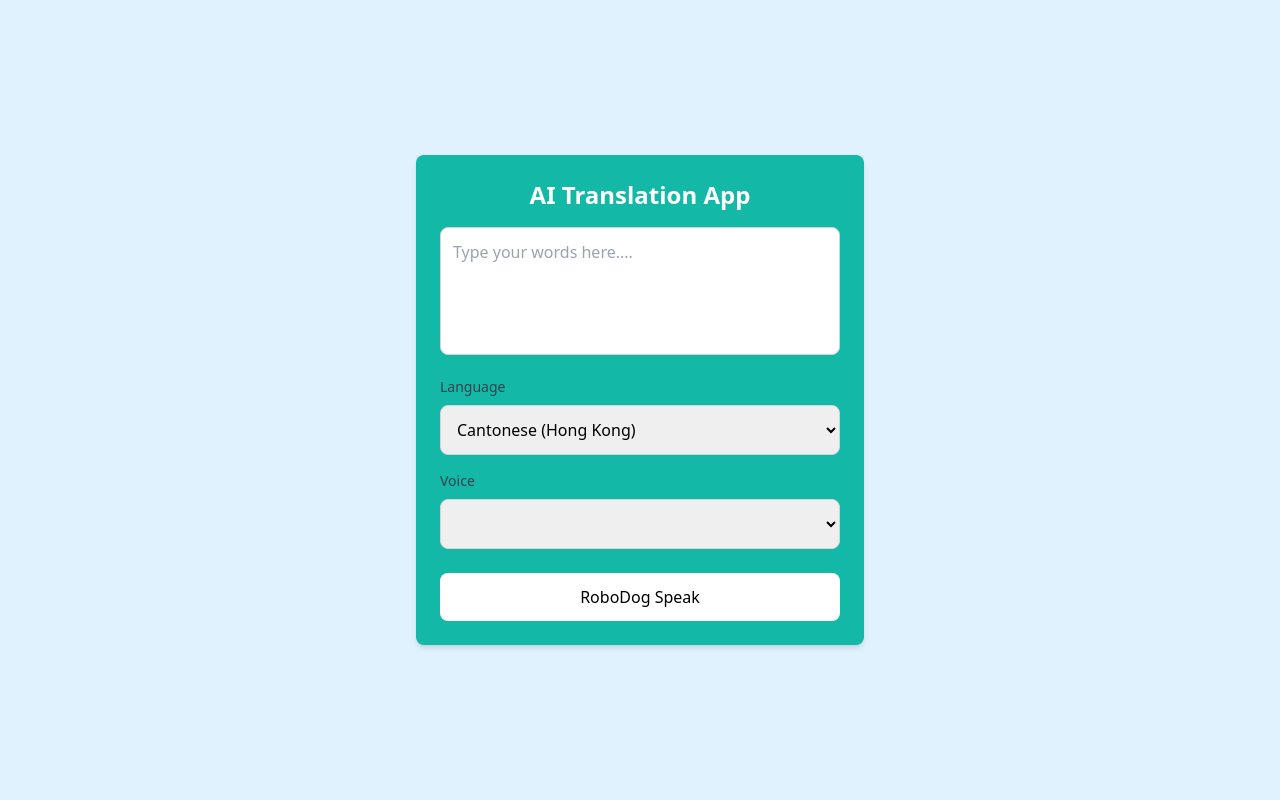
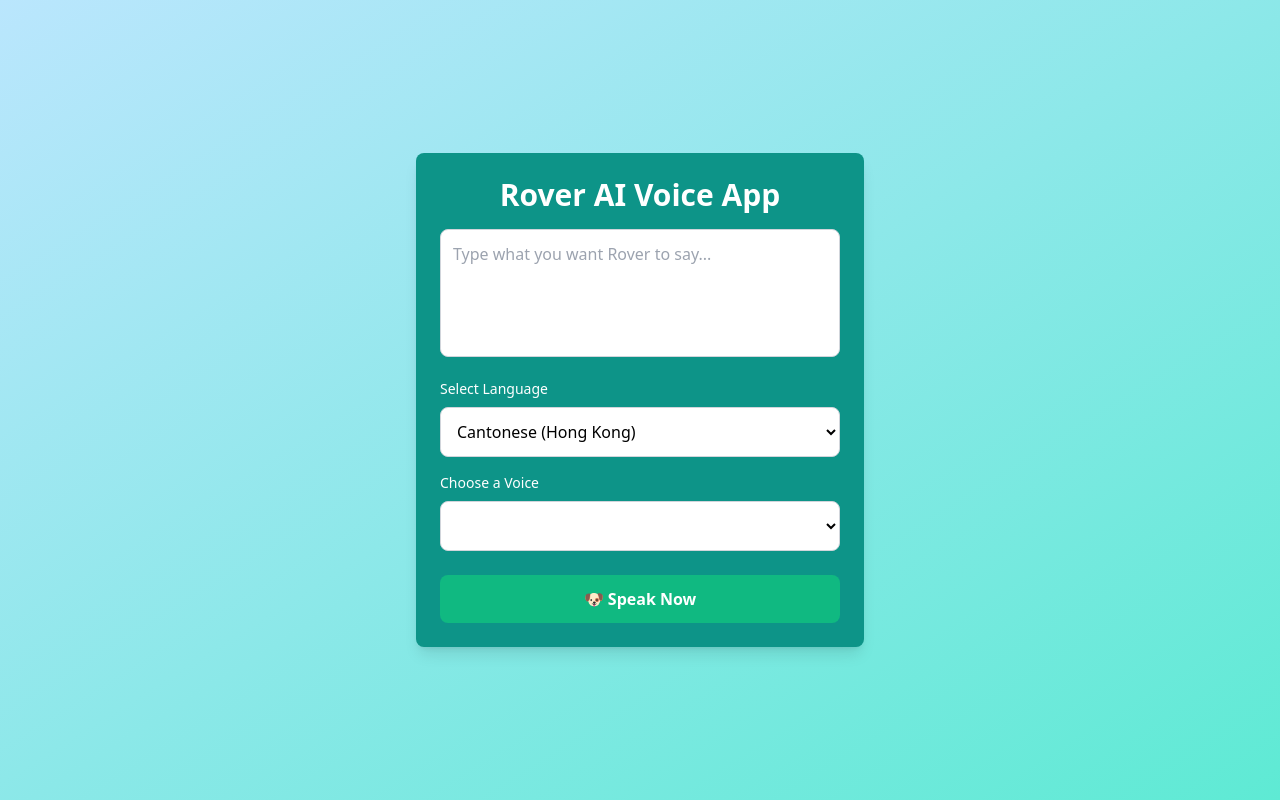
Before and after one commit to harvir619/tts-translate, a website: page public/index.html in a window 1280 px wide. Drawn offline with nearby package versions, Linux system fonts and the light colour scheme.

Commit message:
update on code

```diff
--- a/public/index.html
+++ b/public/index.html
@@ -6,43 +6,46 @@
   <meta name="viewport" content="width=device-width, initial-scale=1.0" />
   <script src="https://cdn.tailwindcss.com"></script>
   <link rel="stylesheet" href="styles.css" />
-  <title>AI Translation Web App</title>
+  <title>Rover AI Voice App</title>
 </head>
 
-<body class="bg-sky-100 flex items-center justify-center h-screen">
-  <div class="bg-teal-500/100 shadow-md rounded-lg p-6 max-w-md w-full">
-    <h1 class="text-2xl font-semibold text-white text-center mb-4">
-      AI Translation App
+<body class="bg-gradient-to-br from-sky-200 to-teal-300 flex items-center justify-center h-screen">
+  <div class="bg-teal-600 shadow-lg rounded-lg p-6 max-w-md w-full">
+    <h1 class="text-3xl font-bold text-white text-center mb-4">
+      Rover AI Voice App
     </h1>
 
     <!-- Text Input -->
-    <textarea
-      class="w-full h-32 p-3 border border-gray-300 rounded-lg focus:outline-none focus:ring-2 focus:ring-blue-500 resize-none"
-      placeholder="Type your words here...."></textarea>
+    <textarea id="textInput" aria-label="Enter text for Rover to speak"
+      class="w-full h-32 p-3 border border-gray-300 rounded-lg focus:outline-none focus:ring-2 focus:ring-emerald-400 resize-none placeholder-gray-400"
+      placeholder="Type what you want Rover to say..."></textarea>
 
     <!-- Language Selection -->
     <div class="mt-4">
-      <label for="languageSelect" class="block text-sm font-medium text-gray-700 mb-2">Language</label>
+      <label for="languageSelect" class="block text-sm font-medium text-white mb-2">Select Language</label>
       <select id="languageSelect"
-        class="w-full p-3 border border-gray-300 rounded-lg focus:outline-none focus:ring-2 focus:ring-blue-500"></select>
+        class="w-full p-3 border border-gray-300 rounded-lg focus:outline-none focus:ring-2 focus:ring-emerald-400 bg-white">
+        <option value="en">English</option>
+        <option value="es">Spanish</option>
+        <option value="fr">French</option>
+      </select>
     </div>
 
     <!-- Voice Selection -->
     <div class="mt-4">
-      <label for="voiceSelect" class="block text-sm font-medium text-gray-700 mb-2">Voice</label>
+      <label for="voiceSelect" class="block text-sm font-medium text-white mb-2">Choose a Voice</label>
       <select id="voiceSelect"
-        class="w-full p-3 border border-gray-300 rounded-lg focus:outline-none focus:ring-2 focus:ring-blue-500">
+        class="w-full p-3 border border-gray-300 rounded-lg focus:outline-none focus:ring-2 focus:ring-emerald-400 bg-white">
         <option value="default">Default Voice</option>
-        <option value="voice1">Voice 1</option>
-        <option value="voice2">Voice 2</option>
+        <option value="male">Male Voice</option>
+        <option value="female">Female Voice</option>
       </select>
     </div>
 
     <!-- Play Button -->
-    <button
-      class="mt-6 w-full bg-white hover:bg-emerald-600 text-black font-medium py-3 rounded-lg focus:outline-none focus:ring-2 focus:ring-blue-500"
-      id="playButton">
-      RoboDog Speak
+    <button id="playButton" type="button"
+      class="mt-6 w-full bg-emerald-500 hover:bg-emerald-700 text-white font-bold py-3 rounded-lg focus:outline-none focus:ring-2 focus:ring-white transition duration-300">
+      🐶 Speak Now
     </button>
   </div>
 
--- a/public/script.js
+++ b/public/script.js
@@ -109,3 +109,10 @@ playButton.addEventListener('click', async () => {
     alert('An error occurred');
   }
 });
+
+playButton.addEventListener('touchstart', (event) => {
+  event.preventDefault(); // Prevent default behavior
+  handleButtonClick(); // Your function to handle button click
+});
+
+playButton.addEventListener('click', handleButtonClick);
--- a/public/styles.css
+++ b/public/styles.css
@@ -1,3 +1,6 @@
 body{
     background-color: black;
 }
+button {
+  user-select: none; /* Prevent text selection */
+}
```
